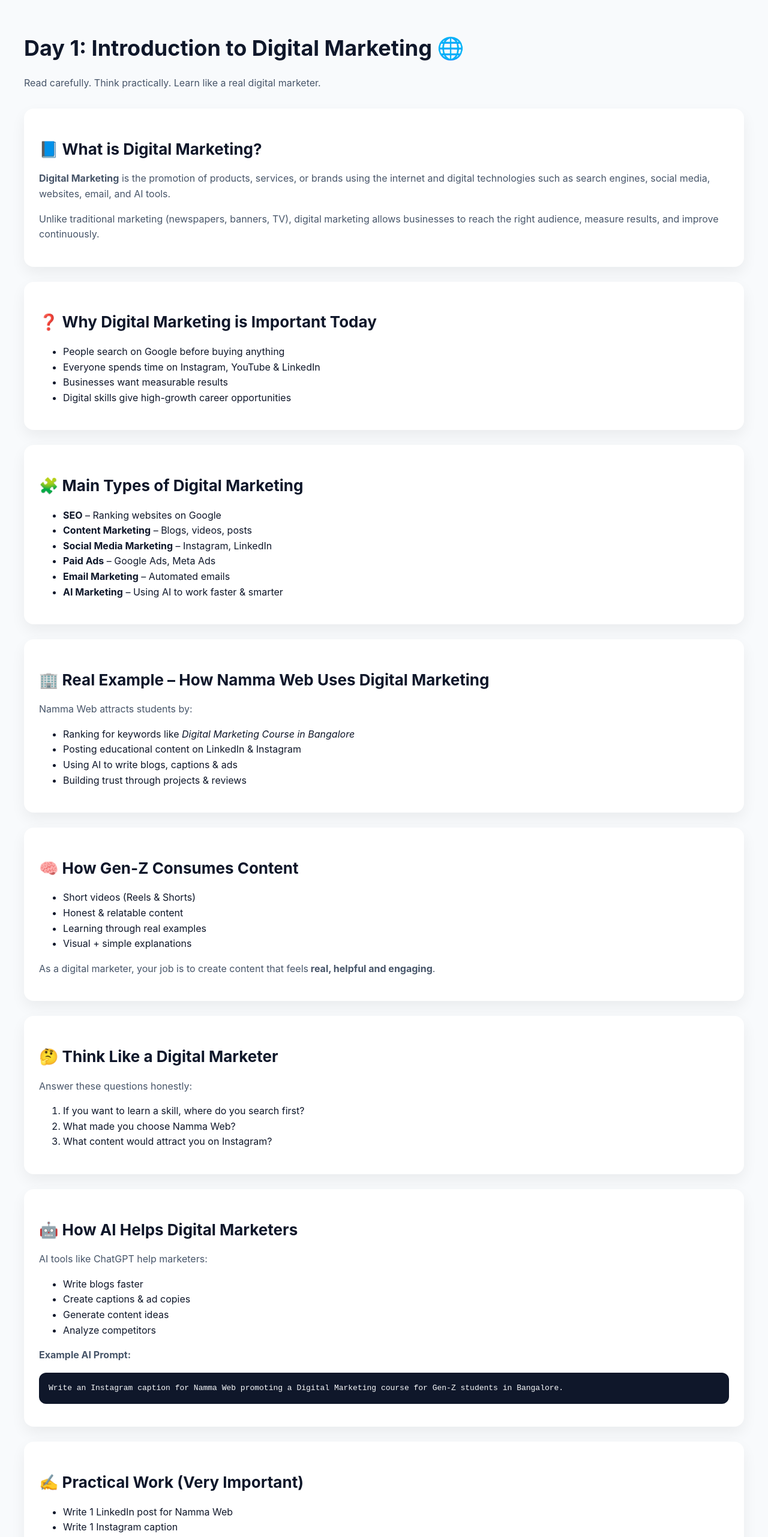
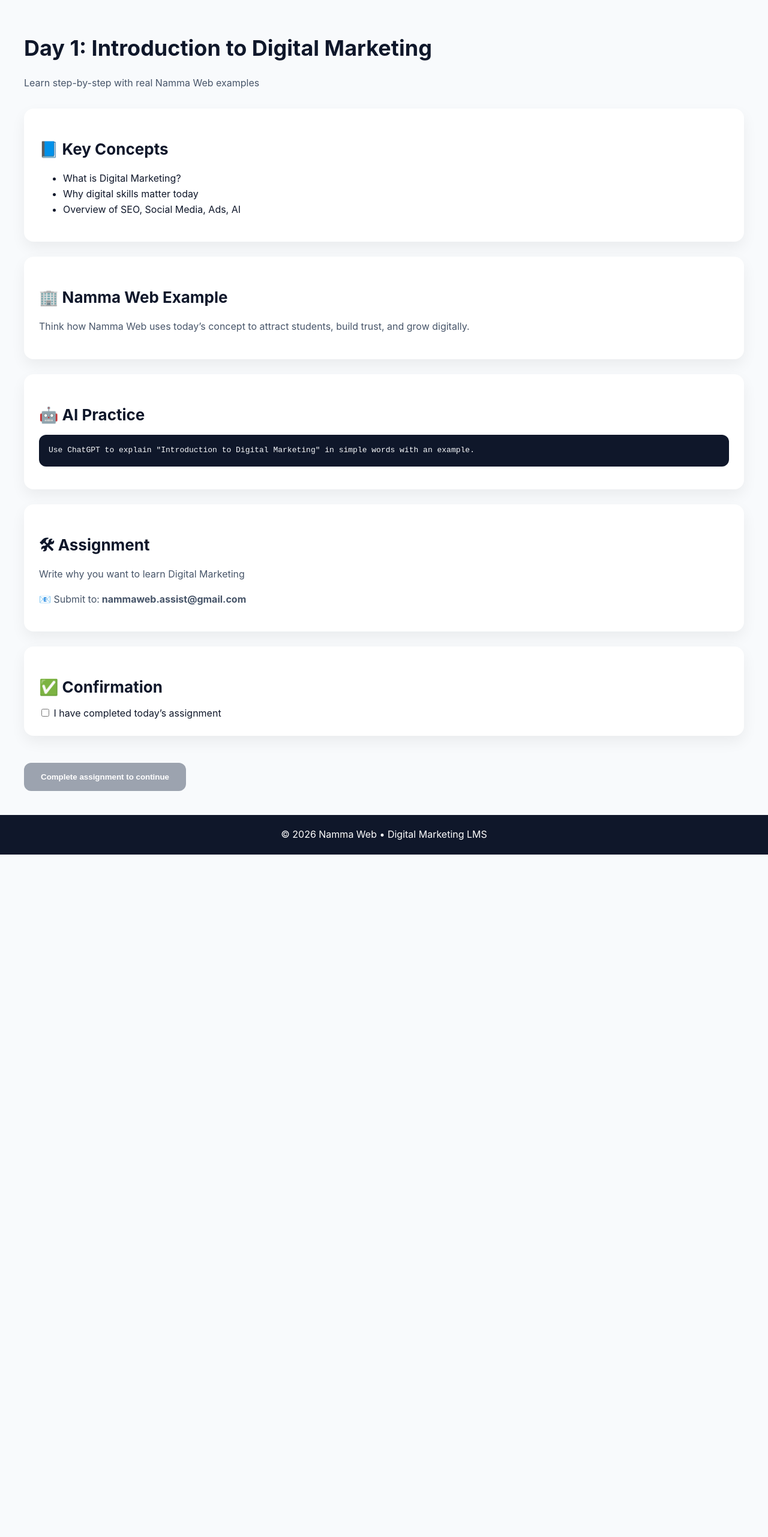
Before and after one commit to nammaweb/nammaweblmsdigital-marketing, a Next.js app: page /day/1 in a window 1280 px wide. Shown: the part 80-2643 px from the top of the page at 60% size. After the commit the page ends 1505 px from the top, so only its background shows below. Built offline with nearby package versions, Linux system fonts and the light colour scheme.

Commit message:
Update page.js

```diff
--- a/app/day/[day]/page.js
+++ b/app/day/[day]/page.js
@@ -2,134 +2,112 @@
 
 import { useParams, useRouter } from "next/navigation";
 import { useState } from "react";
+
+const lessons = {
+  1: {
+    title: "Introduction to Digital Marketing",
+    content: [
+      "What is Digital Marketing?",
+      "Why digital skills matter today",
+      "Overview of SEO, Social Media, Ads, AI"
+    ],
+    task: "Write why you want to learn Digital Marketing"
+  },
+  2: {
+    title: "Understanding Online Customers",
+    content: [
+      "Customer journey",
+      "Search behavior",
+      "Buying psychology",
+      "Trust & branding"
+    ],
+    task: "Explain how students search for courses online"
+  },
+  3: {
+    title: "Digital Marketing Channels",
+    content: [
+      "SEO",
+      "Social Media",
+      "Paid Ads",
+      "Email Marketing"
+    ],
+    task: "List channels you see Namma Web using"
+  },
+  4: {
+    title: "Introduction to AI in Marketing",
+    content: [
+      "What is AI?",
+      "Why marketers use AI",
+      "AI tools overview"
+    ],
+    task: "Use ChatGPT to generate 5 content ideas"
+  },
+  5: {
+    title: "Digital Marketing Strategy Basics",
+    content: [
+      "Target audience",
+      "Goals",
+      "Content planning",
+      "Measurement"
+    ],
+    task: "Create a simple strategy for Namma Web"
+  }
+  // Day 6–30 will follow same structure (we’ll extend next)
+};
 
 export default function DayLessonPage() {
   const { day } = useParams();
   const router = useRouter();
   const [confirmed, setConfirmed] = useState(false);
 
+  const lesson = lessons[day];
+
+  if (!lesson) {
+    return (
+      <div>
+        <h1>Lesson Coming Soon 🚧</h1>
+        <p>Content will be available shortly.</p>
+      </div>
+    );
+  }
+
   return (
     <div>
-      <h1>Day {day}: Introduction to Digital Marketing 🌐</h1>
+      <h1>Day {day}: {lesson.title}</h1>
       <p style={{ color: "#475569", marginBottom: "30px" }}>
-        Read carefully. Think practically. Learn like a real digital marketer.
+        Learn step-by-step with real Namma Web examples
       </p>
 
-      {/* DEFINITION */}
-      <Section title="📘 What is Digital Marketing?">
+      <Section title="📘 Key Concepts">
+        <ul>
+          {lesson.content.map((item, i) => (
+            <li key={i}>{item}</li>
+          ))}
+        </ul>
+      </Section>
+
+      <Section title="🏢 Namma Web Example">
         <p>
-          <strong>Digital Marketing</strong> is the promotion of products,
-          services, or brands using the internet and digital technologies such
-          as search engines, social media, websites, email, and AI tools.
-        </p>
-        <p>
-          Unlike traditional marketing (newspapers, banners, TV), digital
-          marketing allows businesses to reach the right audience, measure
-          results, and improve continuously.
+          Think how Namma Web uses today’s concept to attract students,
+          build trust, and grow digitally.
         </p>
       </Section>
 
-      {/* WHY IMPORTANT */}
-      <Section title="❓ Why Digital Marketing is Important Today">
-        <ul>
-          <li>People search on Google before buying anything</li>
-          <li>Everyone spends time on Instagram, YouTube & LinkedIn</li>
-          <li>Businesses want measurable results</li>
-          <li>Digital skills give high-growth career opportunities</li>
-        </ul>
+      <Section title="🤖 AI Practice">
+        <pre style={pre}>
+Use ChatGPT to explain "{lesson.title}"
+in simple words with an example.
+        </pre>
       </Section>
 
-      {/* TYPES */}
-      <Section title="🧩 Main Types of Digital Marketing">
-        <ul>
-          <li><strong>SEO</strong> – Ranking websites on Google</li>
-          <li><strong>Content Marketing</strong> – Blogs, videos, posts</li>
-          <li><strong>Social Media Marketing</strong> – Instagram, LinkedIn</li>
-          <li><strong>Paid Ads</strong> – Google Ads, Meta Ads</li>
-          <li><strong>Email Marketing</strong> – Automated emails</li>
-          <li><strong>AI Marketing</strong> – Using AI to work faster & smarter</li>
-        </ul>
-      </Section>
-
-      {/* REAL EXAMPLE */}
-      <Section title="🏢 Real Example – How Namma Web Uses Digital Marketing">
+      <Section title="🛠 Assignment">
+        <p>{lesson.task}</p>
         <p>
-          Namma Web attracts students by:
-        </p>
-        <ul>
-          <li>Ranking for keywords like <em>Digital Marketing Course in Bangalore</em></li>
-          <li>Posting educational content on LinkedIn & Instagram</li>
-          <li>Using AI to write blogs, captions & ads</li>
-          <li>Building trust through projects & reviews</li>
-        </ul>
-      </Section>
-
-      {/* GEN Z */}
-      <Section title="🧠 How Gen-Z Consumes Content">
-        <ul>
-          <li>Short videos (Reels & Shorts)</li>
-          <li>Honest & relatable content</li>
-          <li>Learning through real examples</li>
-          <li>Visual + simple explanations</li>
-        </ul>
-        <p>
-          As a digital marketer, your job is to create content that feels
-          <strong> real, helpful and engaging</strong>.
+          📧 Submit to:
+          <strong> nammaweb.assist@gmail.com</strong>
         </p>
       </Section>
 
-      {/* THINK */}
-      <Section title="🤔 Think Like a Digital Marketer">
-        <p>Answer these questions honestly:</p>
-        <ol>
-          <li>If you want to learn a skill, where do you search first?</li>
-          <li>What made you choose Namma Web?</li>
-          <li>What content would attract you on Instagram?</li>
-        </ol>
-      </Section>
-
-      {/* AI */}
-      <Section title="🤖 How AI Helps Digital Marketers">
-        <p>
-          AI tools like ChatGPT help marketers:
-        </p>
-        <ul>
-          <li>Write blogs faster</li>
-          <li>Create captions & ad copies</li>
-          <li>Generate content ideas</li>
-          <li>Analyze competitors</li>
-        </ul>
-
-        <p><strong>Example AI Prompt:</strong></p>
-        <pre style={pre}>
-Write an Instagram caption for Namma Web
-promoting a Digital Marketing course
-for Gen-Z students in Bangalore.
-        </pre>
-      </Section>
-
-      {/* PRACTICAL */}
-      <Section title="✍️ Practical Work (Very Important)">
-        <ul>
-          <li>Write 1 LinkedIn post for Namma Web</li>
-          <li>Write 1 Instagram caption</li>
-          <li>Explain how YOU would promote Namma Web online</li>
-        </ul>
-      </Section>
-
-      {/* ASSIGNMENT */}
-      <Section title="🛠 Assignment Submission">
-        <p>
-          Send your work by email to:
-          <br />
-          <strong>nammaweb.assist@gmail.com</strong>
-        </p>
-        <p style={{ fontSize: "14px", color: "#475569" }}>
-          This assignment helps mentors evaluate your understanding.
-        </p>
-      </Section>
-
-      {/* CONFIRM */}
       <Section title="✅ Confirmation">
         <label>
           <input
@@ -137,27 +115,26 @@
             checked={confirmed}
             onChange={() => setConfirmed(!confirmed)}
           />{" "}
-          I have completed and submitted my assignment
+          I have completed today’s assignment
         </label>
       </Section>
 
-      {/* NEXT */}
       <button
         disabled={!confirmed}
-        onClick={() => router.push("/day/2")}
+        onClick={() => router.push(`/day/${Number(day) + 1}`)}
         style={{
           ...primaryBtn,
           background: confirmed ? "#16a34a" : "#9ca3af",
           cursor: confirmed ? "pointer" : "not-allowed"
         }}
       >
-        {confirmed ? "Proceed to Day 2 ▶" : "Complete assignment to continue"}
+        {confirmed ? "Proceed to Next Day ▶" : "Complete assignment to continue"}
       </button>
     </div>
   );
 }
 
-/* REUSABLE SECTION */
+/* SECTION COMPONENT */
 function Section({ title, children }) {
   return (
     <div style={section}>
```
